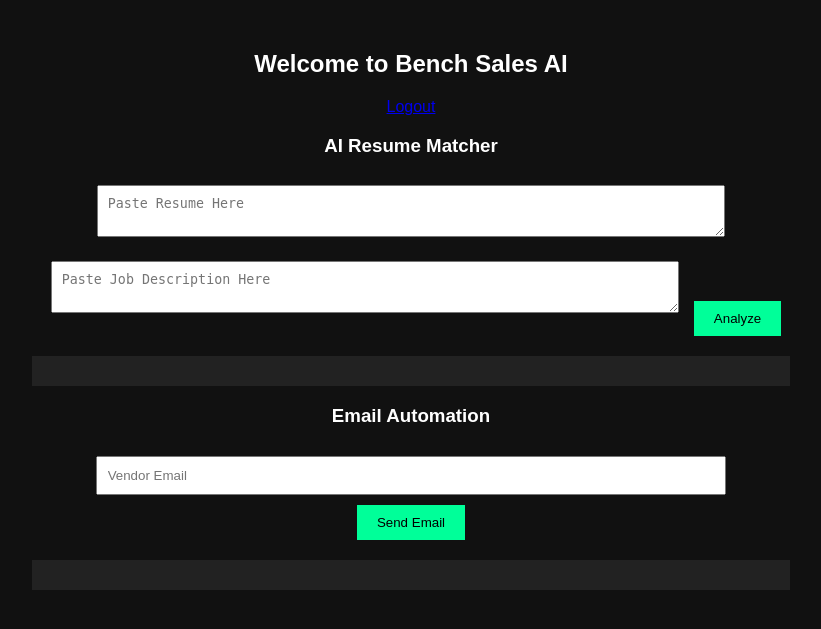
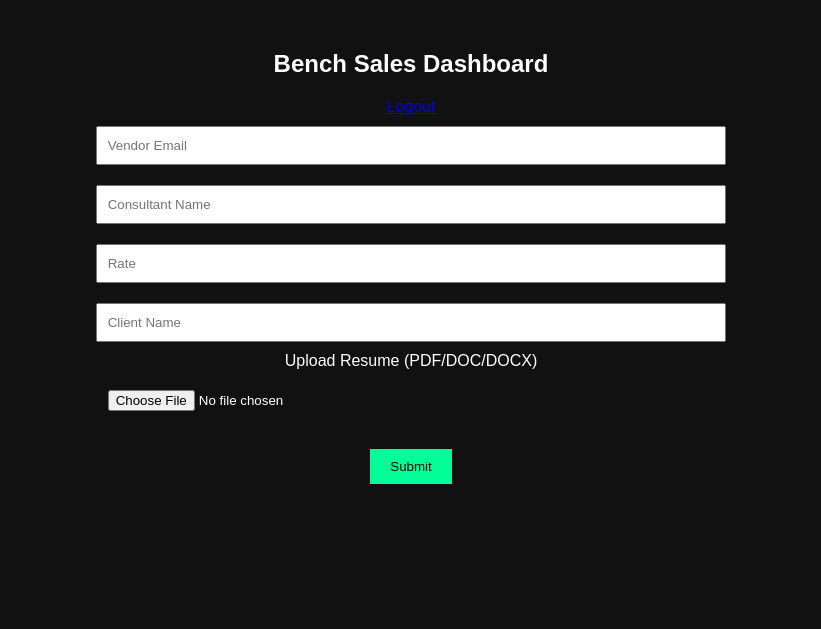
Before and after one commit to santhoshsaleslead-a11y/bench-sales-ai, a Flask app: page /dashboard in a window 1280 px wide. Shown: the top 629 px of the page, without its empty margins (229-1050 px from the left). Run offline with Flask 3, Linux system fonts and the light colour scheme; the visitor is signed in with stand-in values (Sample User, id 1).

Commit message:
Update dashboard.html

```diff
--- a/templates/dashboard.html
+++ b/templates/dashboard.html
@@ -6,26 +6,22 @@
 </head>
 <body>
 <div class="container">
-    <h2>Welcome to Bench Sales AI</h2>
+    <h2>Bench Sales Dashboard</h2>
     <a href="/logout">Logout</a>
 
-    <h3>AI Resume Matcher</h3>
-    <form method="POST">
-        <textarea name="resume" placeholder="Paste Resume Here"></textarea>
-        <textarea name="jd" placeholder="Paste Job Description Here"></textarea>
-        <button type="submit">Analyze</button>
+    <form method="POST" enctype="multipart/form-data">
+        <input type="email" name="email" placeholder="Vendor Email" required><br>
+        <input type="text" name="consultant" placeholder="Consultant Name" required><br>
+        <input type="text" name="rate" placeholder="Rate" required><br>
+        <input type="text" name="client" placeholder="Client Name" required><br>
+
+        <label>Upload Resume (PDF/DOC/DOCX)</label><br>
+        <input type="file" name="resume" required><br><br>
+
+        <button type="submit">Submit</button>
     </form>
 
-    <div class="result">{{ ai_result }}</div>
-
-    <h3>Email Automation</h3>
-    <form method="POST">
-        <input type="email" name="email" placeholder="Vendor Email">
-        <button type="submit">Send Email</button>
-    </form>
-
-    <div class="result">{{ email_status }}</div>
-
+    <p>{{ message }}</p>
 </div>
 </body>
 </html>
```
